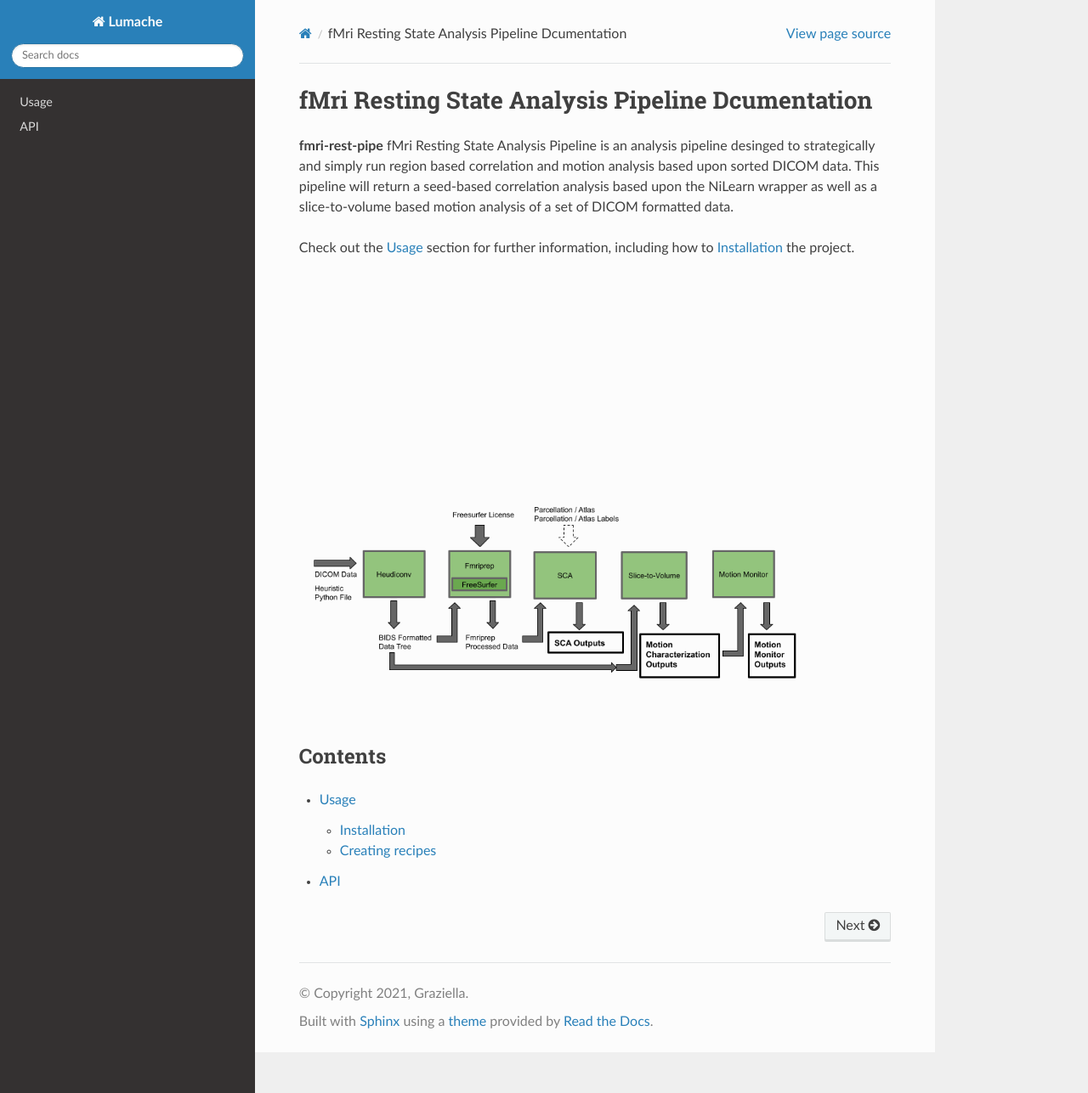
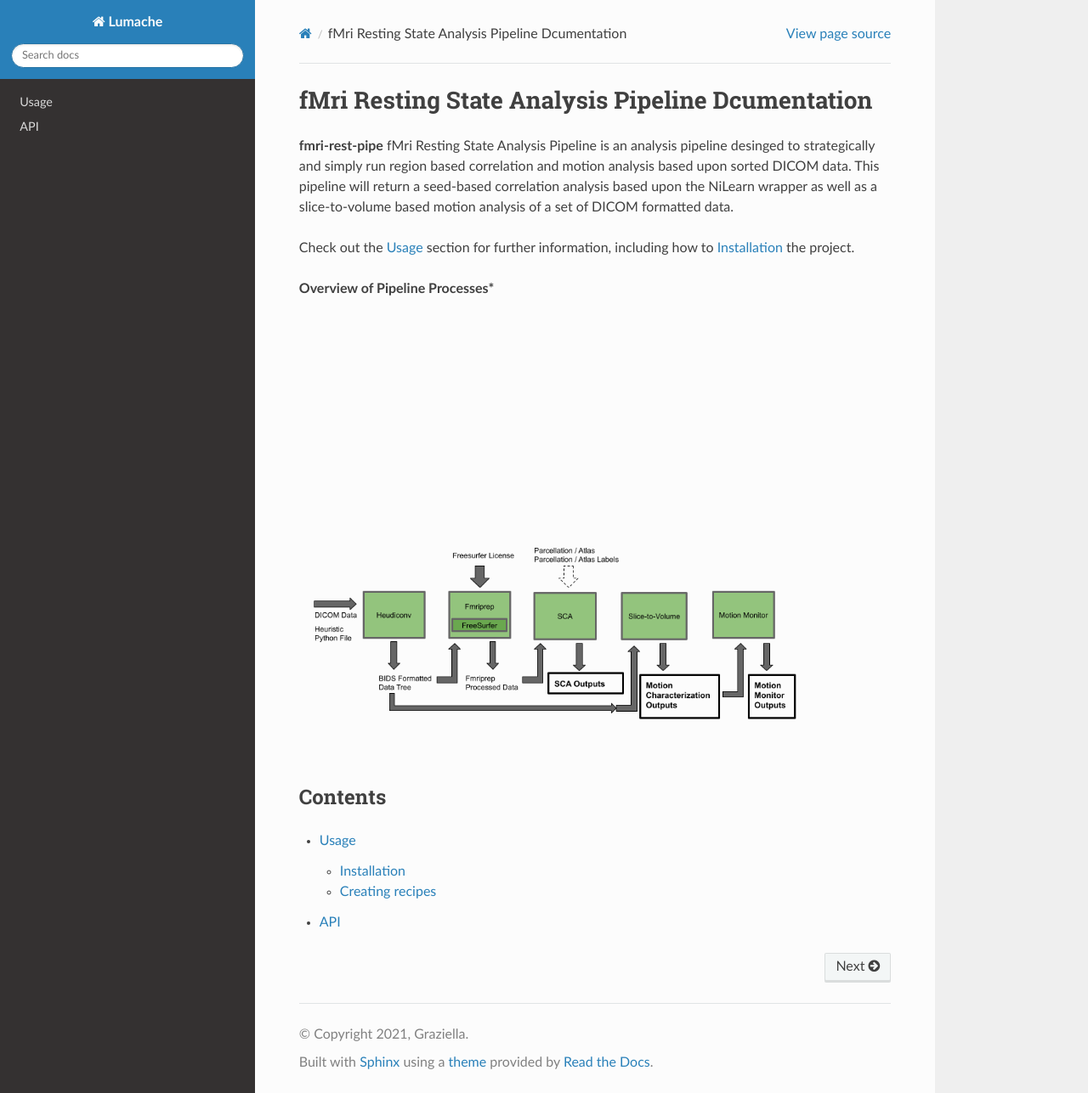
Before and after one commit to nicklbch/fmri-rest-pipe-documentation, a Sphinx documentation site: the page built from docs/source/index.rst, in a window 1280 px wide and 1287 px high. Shown: the whole window at 85% size. Built offline with Sphinx 7.4.7 and the Read the Docs theme 3.1.0, drawn with Linux system fonts in a browser that asks for light colours.

Commit message:
Update index.rst

```diff
--- a/docs/source/index.rst
+++ b/docs/source/index.rst
@@ -9,6 +9,8 @@ formatted data.
 Check out the :doc:`usage` section for further information, including
 how to :ref:`installation` the project.
 
+**Overview of Pipeline Processes***
+
 .. figure:: Pipeline_Flow.png
 
 
```
